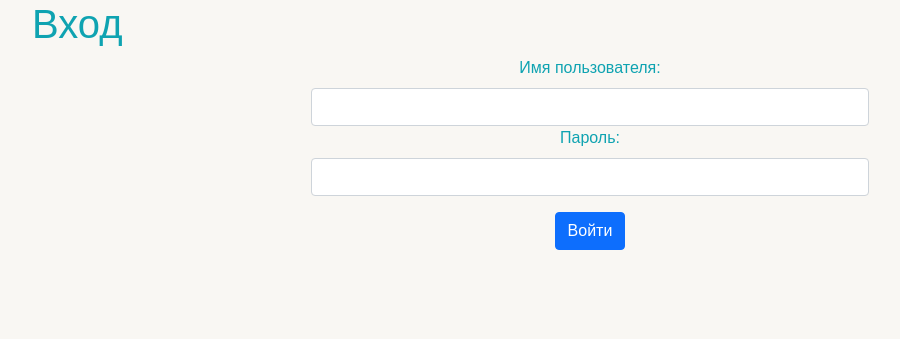
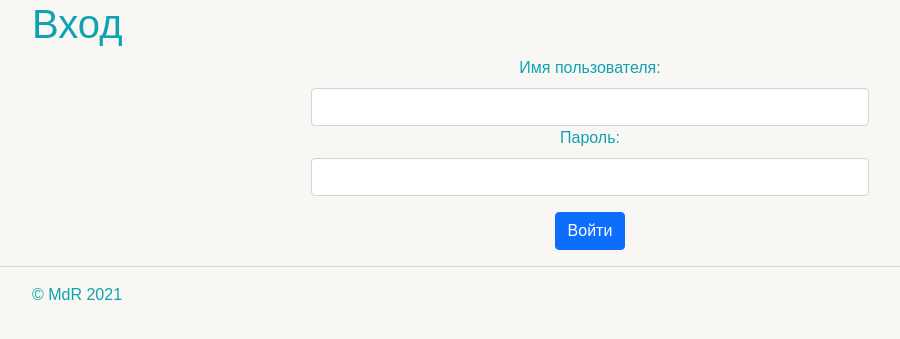
Before and after one commit to mtashtanovski/Articles_and_Comments, a Django app: page /accounts/login/ in a window 1280 px wide. Shown: the part 56-395 px from the top of the page, without its empty margins (50-950 px from the left). Run offline with Django 4.2, Linux system fonts and the light colour scheme; parts of the project's set-up code (start-up, migrations or seed data) failed here and were passed over; some libraries are stand-ins or nearby versions.

Commit message:
Added footer tag to base.html file.

```diff
--- a/source/webapp/templates/base.html
+++ b/source/webapp/templates/base.html
@@ -67,6 +67,14 @@
             {% block content %}{% endblock %}
         </div>
 
+        <!--Footer-->
+        <footer>
+            <hr>
+            <div class="container">
+                <p>&copy; MdR 2021</p>
+            </div>
+        </footer>
+
         <script src="https://cdn.jsdelivr.net/npm/bootstrap@5.1.3/dist/js/bootstrap.bundle.min.js"
                 integrity="sha384-ka7Sk0Gln4gmtz2MlQnikT1wXgYsOg+OMhuP+IlRH9sENBO0LRn5q+8nbTov4+1p"
                 crossorigin="anonymous"></script>
```
